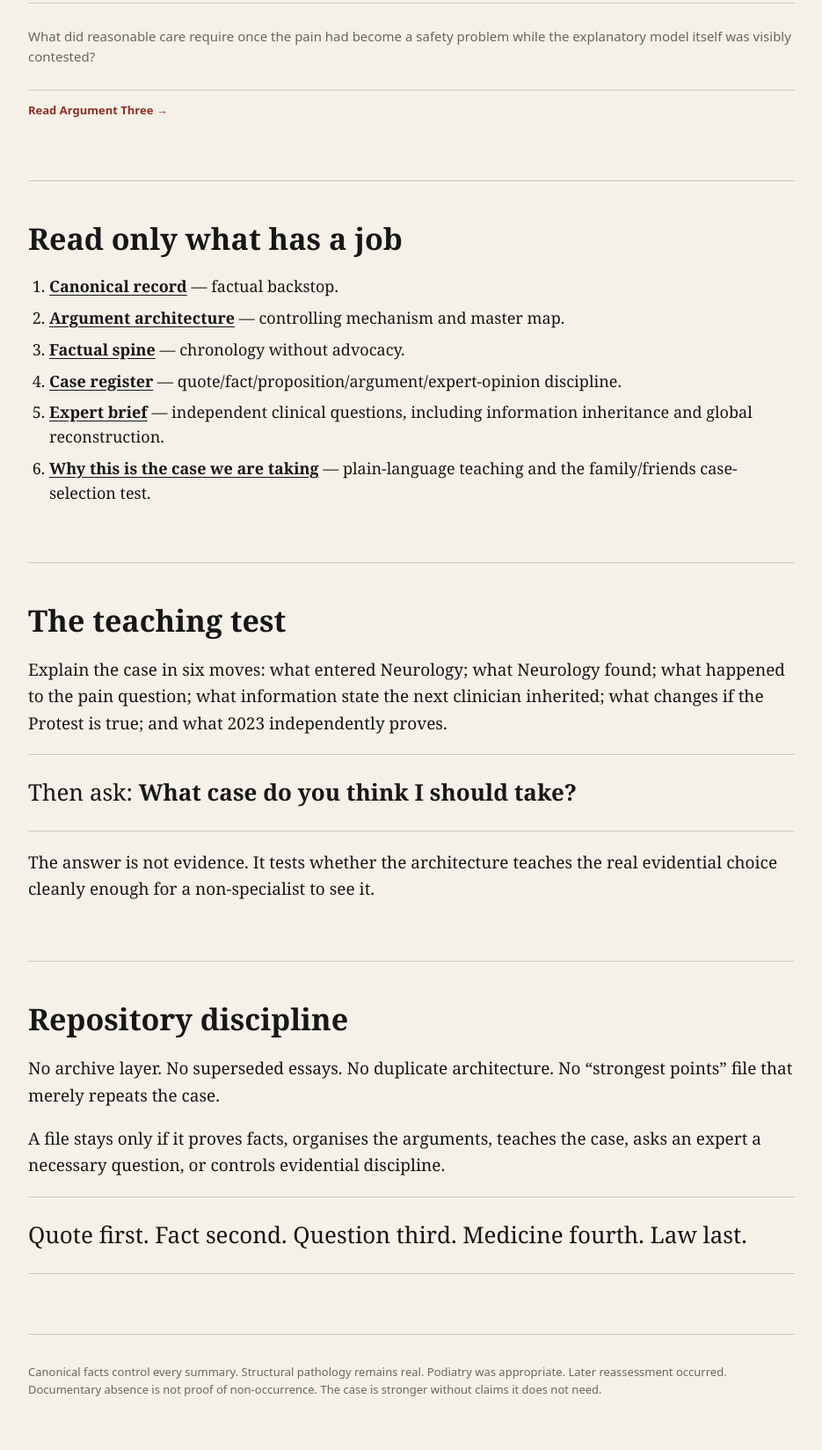
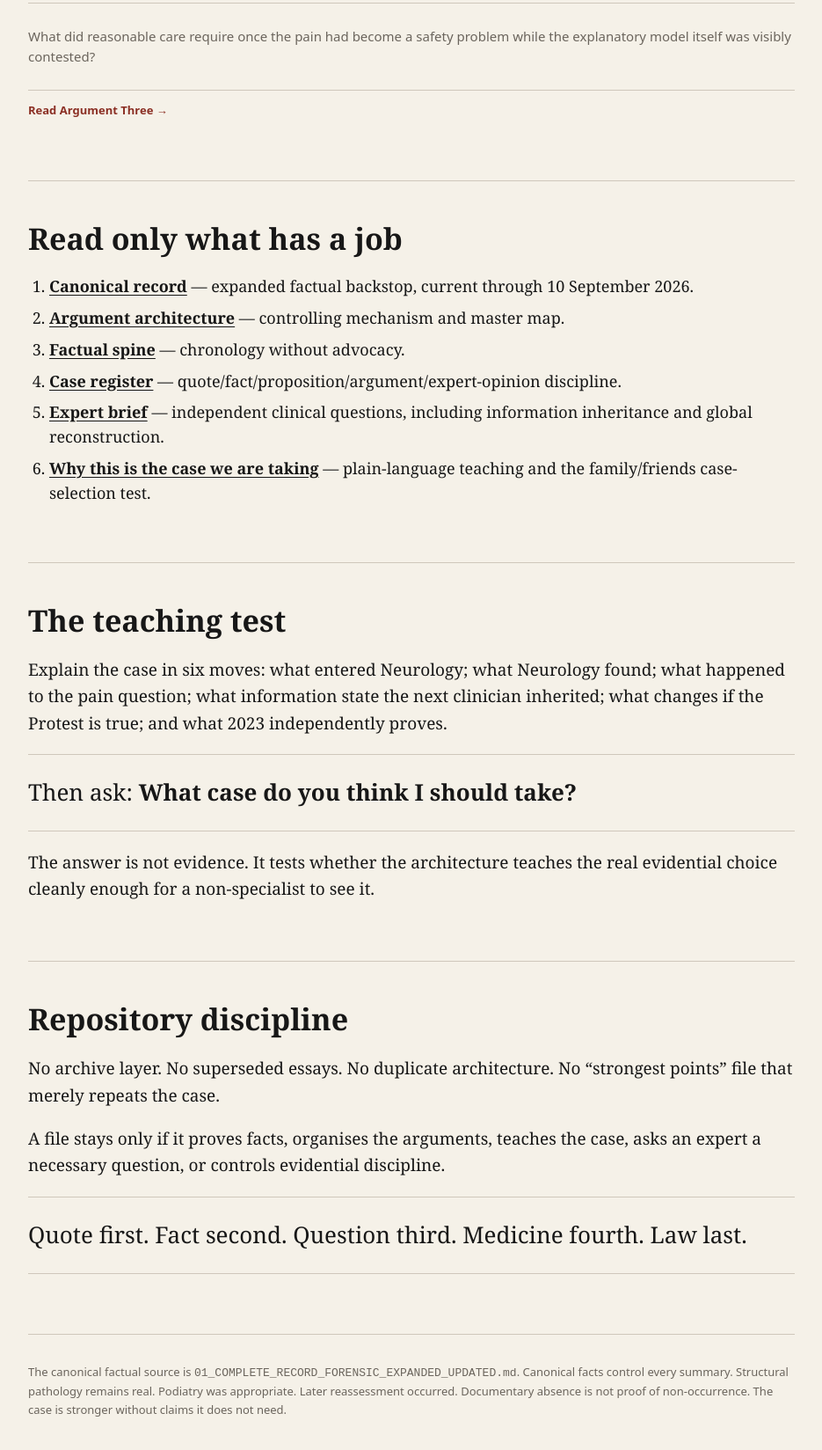
Before and after one commit to TitanicParker/stronger-formulation, a plain HTML site: page index.html in a window 1280 px wide. Shown: the part 2335-3983 px from the top of the page at 88% size, without its empty margins (172-1107 px from the left). Drawn offline with Linux system fonts and the light colour scheme.

Commit message:
Point public index at expanded canonical record

```diff
--- a/index.html
+++ b/index.html
@@ -42,7 +42,7 @@
 <section>
 <h2>Read only what has a job</h2>
 <ol>
-<li><a href="SRC_COMPLETE_RECORD_FORENSIC.md"><strong>Canonical record</strong></a> — factual backstop.</li>
+<li><a href="01_COMPLETE_RECORD_FORENSIC_EXPANDED_UPDATED.md"><strong>Canonical record</strong></a> — expanded factual backstop, current through 10 September 2026.</li>
 <li><a href="ARGUMENT_ARCHITECTURE.md"><strong>Argument architecture</strong></a> — controlling mechanism and master map.</li>
 <li><a href="FACTUAL_SPINE.md"><strong>Factual spine</strong></a> — chronology without advocacy.</li>
 <li><a href="CASE_REGISTER.md"><strong>Case register</strong></a> — quote/fact/proposition/argument/expert-opinion discipline.</li>
@@ -65,7 +65,7 @@
 <p class="quote">Quote first. Fact second. Question third. Medicine fourth. Law last.</p>
 </section>
 
-<footer>Canonical facts control every summary. Structural pathology remains real. Podiatry was appropriate. Later reassessment occurred. Documentary absence is not proof of non-occurrence. The case is stronger without claims it does not need.</footer>
+<footer>The canonical factual source is <code>01_COMPLETE_RECORD_FORENSIC_EXPANDED_UPDATED.md</code>. Canonical facts control every summary. Structural pathology remains real. Podiatry was appropriate. Later reassessment occurred. Documentary absence is not proof of non-occurrence. The case is stronger without claims it does not need.</footer>
 </main>
 </body>
 </html>
```
